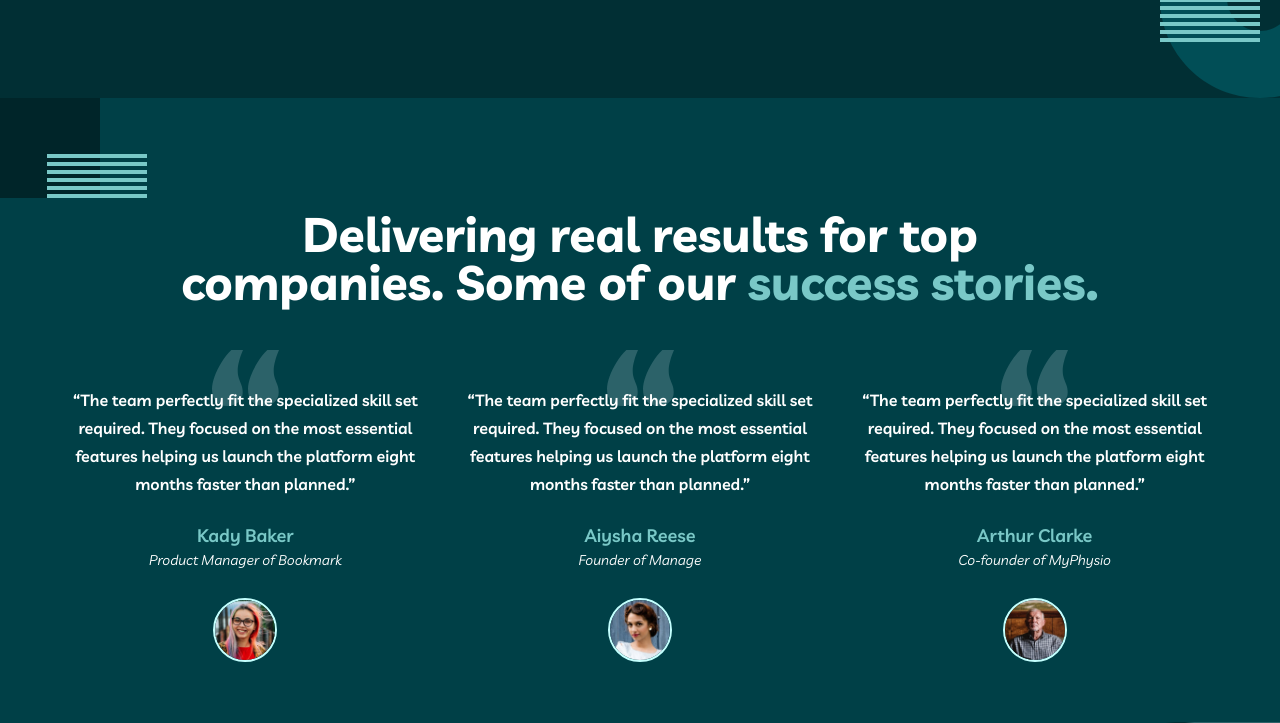
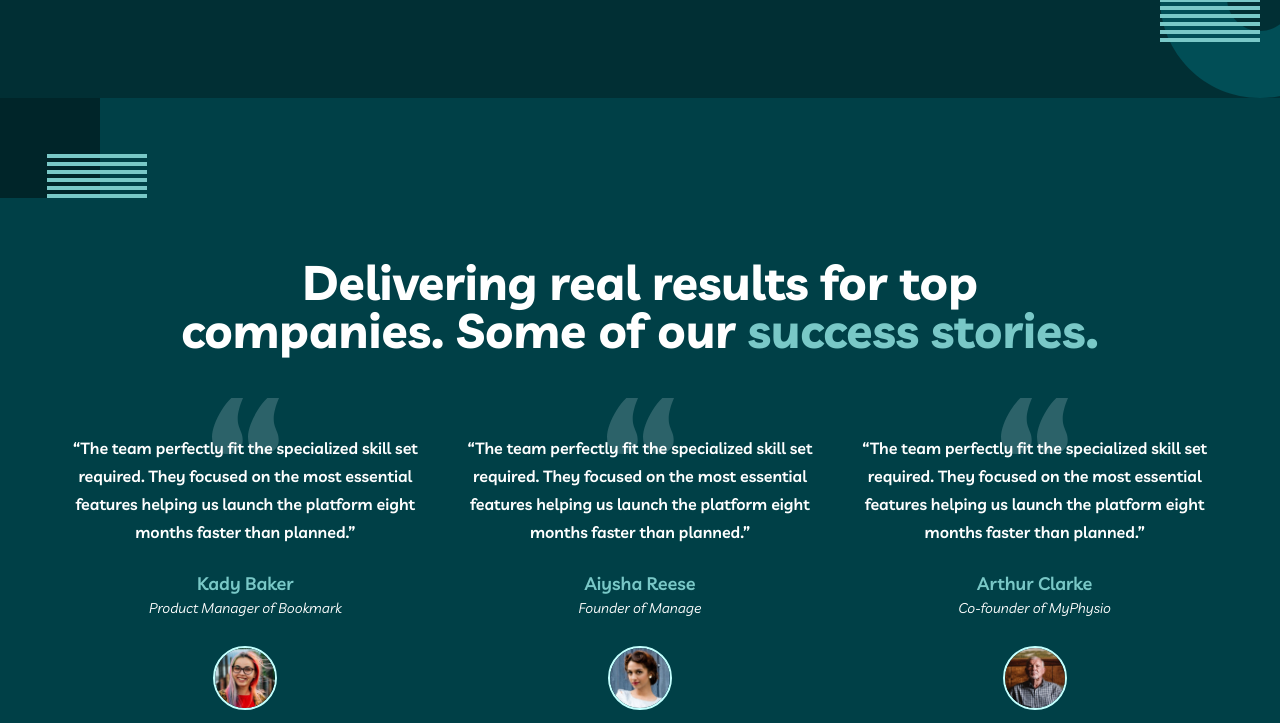
Before and after one commit to mgrevious/fem-myteam-multipage-website, a React (Vite) app: page / in a window 1280 px wide. Shown: the part 1286-2009 px from the top of the page. Built offline with nearby package versions, Linux system fonts and the light colour scheme.

Commit message:
padding added

```diff
--- a/src/routes/home/index.tsx
+++ b/src/routes/home/index.tsx
@@ -60,8 +60,8 @@ const Home = () => {
         </div>
       </section>
       <section className={`${classes['section-3']} bg-deep-jungle-green`}>
-        <div className="testimonials py-36 px-6 sm:px-28 sm:py-20 xl:px-16 xl:py-40 xl:pt-28 sm:container sm:mx-auto xl:container xl:mx-auto">
-          <h2 className="text-[32px] sm:mt-8 text-center font-bold mb-4 xl:my-0 xl:px-28 xl:text-5xl">
+        <div className="testimonials py-36 px-6 sm:px-28 sm:py-20 xl:px-16 xl:pb-40 xl:pt-32 sm:container sm:mx-auto xl:container xl:mx-auto">
+          <h2 className="text-[32px] sm:mt-8 text-center font-bold mb-4 xl:mb-0 xl:px-28 xl:text-5xl">
             Delivering real results for top companies. Some of our{' '}
             <span className="text-rapture-blue">success stories.</span>
           </h2>
```
